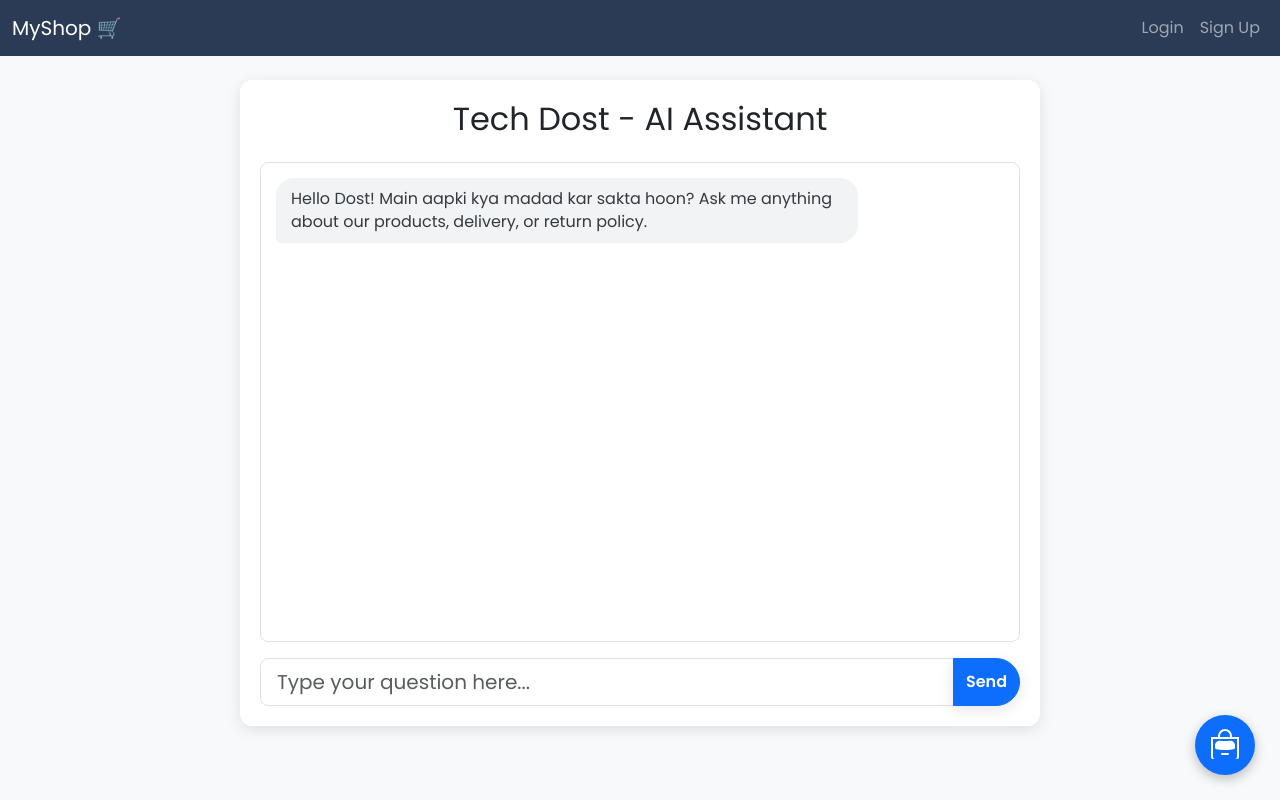
After one commit to Soubhagya-biswal/my-django-store, a Django app: page /ai-chat/ in a window 1280 px wide. The commit adds this page. Run offline with Django 5.2, Linux system fonts and the light colour scheme; some libraries are stand-ins or nearby versions.

Commit message:
TABAHAHI COMPLETE: Floating AI Chat Room fix kiya

```diff
--- /dev/null
+++ b/store/templates/store/ai_chat_page.html
@@ -0,0 +1,137 @@
+{% extends 'store/base.html' %}
+{% load static %}
+
+{% block content %}
+<style>
+    #chat-container {
+        max-width: 800px;
+        margin: auto;
+        background-color: white;
+        padding: 20px;
+        border-radius: 12px;
+        box-shadow: 0 4px 15px rgba(0, 0, 0, 0.1);
+    }
+
+    #chat-messages {
+        height: 60vh;
+        overflow-y: scroll;
+        border: 1px solid #e0e0e0;
+        padding: 15px;
+        border-radius: 8px;
+        margin-bottom: 15px;
+    }
+
+    .message {
+        display: flex;
+        flex-direction: column;
+    }
+
+    .message-bubble {
+        padding: 10px 15px;
+        border-radius: 18px;
+        margin-bottom: 10px;
+        max-width: 80%;
+        line-height: 1.4;
+    }
+
+    .user-message .message-bubble {
+        background-color: #0d6efd;
+        color: white;
+        margin-left: auto;
+        border-bottom-right-radius: 4px;
+        align-self: flex-end;
+    }
+
+    .ai-message .message-bubble {
+        background-color: #f1f3f5;
+        color: #343a40;
+        margin-right: auto;
+        border-bottom-left-radius: 4px;
+        align-self: flex-start;
+    }
+
+    .typing-indicator {
+        font-style: italic;
+        color: #888;
+    }
+</style>
+
+<div id="chat-container">
+    <h2 class="text-center mb-4">Tech Dost - AI Assistant</h2>
+    <div id="chat-messages">
+        <div class="message ai-message">
+            <div class="message-bubble">Hello Dost! Main aapki kya madad kar sakta hoon? Ask me anything about our
+                products, delivery, or return policy.</div>
+        </div>
+    </div>
+    <form id="chat-form" class="mt-3">
+        <div class="input-group">
+            <input type="text" id="chat-input" class="form-control form-control-lg"
+                placeholder="Type your question here..." autocomplete="off" required>
+            <button class="btn btn-primary" type="submit" id="send-btn">Send</button>
+        </div>
+    </form>
+</div>
+
+<script>
+    document.addEventListener('DOMContentLoaded', function () {
+        const chatForm = document.getElementById('chat-form');
+        const chatInput = document.getElementById('chat-input');
+        const chatMessages = document.getElementById('chat-messages');
+        const sendBtn = document.getElementById('send-btn');
+
+
+        const askAiUrl = "{% url 'ask_ai' %}";
+
+        chatForm.addEventListener('submit', function (e) {
+            e.preventDefault();
+            const question = chatInput.value.trim();
+            if (!question) return;
+
+            appendMessage(question, 'user-message');
+            chatInput.value = '';
+            sendBtn.disabled = true;
+
+            const typingDiv = appendMessage('Tech Dost is typing...', 'ai-message typing-indicator');
+
+            fetch(askAiUrl, {
+                    method: 'POST',
+                    headers: {
+                        'Content-Type': 'application/json',
+                        'X-CSRFToken': '{{ csrf_token }}'
+                    },
+                    body: JSON.stringify({
+                        question: question,
+                        product_id: null
+                    })
+                })
+                .then(response => response.json())
+                .then(data => {
+                    typingDiv.remove();
+                    appendMessage(data.answer, 'ai-message');
+                })
+                .catch(error => {
+                    typingDiv.remove();
+                    appendMessage('Oops! Kuch gadbad ho gayi. Please try again.', 'ai-message');
+                })
+                .finally(() => {
+                    sendBtn.disabled = false;
+                });
+        });
+
+        function appendMessage(text, className) {
+            const messageWrapper = document.createElement('div');
+            messageWrapper.className = `message ${className}`;
+
+            const messageBubble = document.createElement('div');
+            messageBubble.className = 'message-bubble';
+            messageBubble.innerText = text;
+
+            messageWrapper.appendChild(messageBubble);
+            chatMessages.appendChild(messageWrapper);
+            chatMessages.scrollTop = chatMessages.scrollHeight;
+            return messageWrapper;
+        }
+    });
+</script>
+{% endblock %}
--- a/store/templates/store/base.html
+++ b/store/templates/store/base.html
@@ -57,7 +57,7 @@
 
     <script src="https://cdn.jsdelivr.net/npm/bootstrap@5.3.3/dist/js/bootstrap.bundle.min.js"></script>
     <div id="ai-chat-icon">
-        <a href="{% url 'ask_ai' %}" class="text-white">
+        <a href="{% url 'ai_chat_page' %}" class="text-white">
             <svg xmlns="http://www.w3.org/2000/svg" width="32" height="32" fill="currentColor" class="bi bi-robot"
                 viewBox="0 0 16 16">
                 <path
--- a/store/urls.py
+++ b/store/urls.py
@@ -4,6 +4,7 @@ from django.contrib.auth import views as auth_views
 
 urlpatterns = [
     path('', views.homepage, name='homepage'),
+    path('ai-chat/', views.ai_chat_page, name='ai_chat_page'),
     path('sales-chart-iframe/', views.sales_chart_iframe, name='sales_chart_iframe'),
     path('signup/', views.signup, name='signup'),
     path('activate/<uidb64>/<token>/', views.activate, name='activate'),
--- a/store/views.py
+++ b/store/views.py
@@ -957,3 +957,8 @@ def ask_ai_buddy(request):
             return JsonResponse({'answer': error_message}, status=500)
 
     return JsonResponse({'answer': 'Invalid request method.'}, status=405)
+def ai_chat_page(request):
+    """
+    Yeh function bas humare naye, general AI Chat Room ke 'chehre' (HTML page) ko dikhata hai.
+    """
+    return render(request, 'store/ai_chat_page.html')
```
